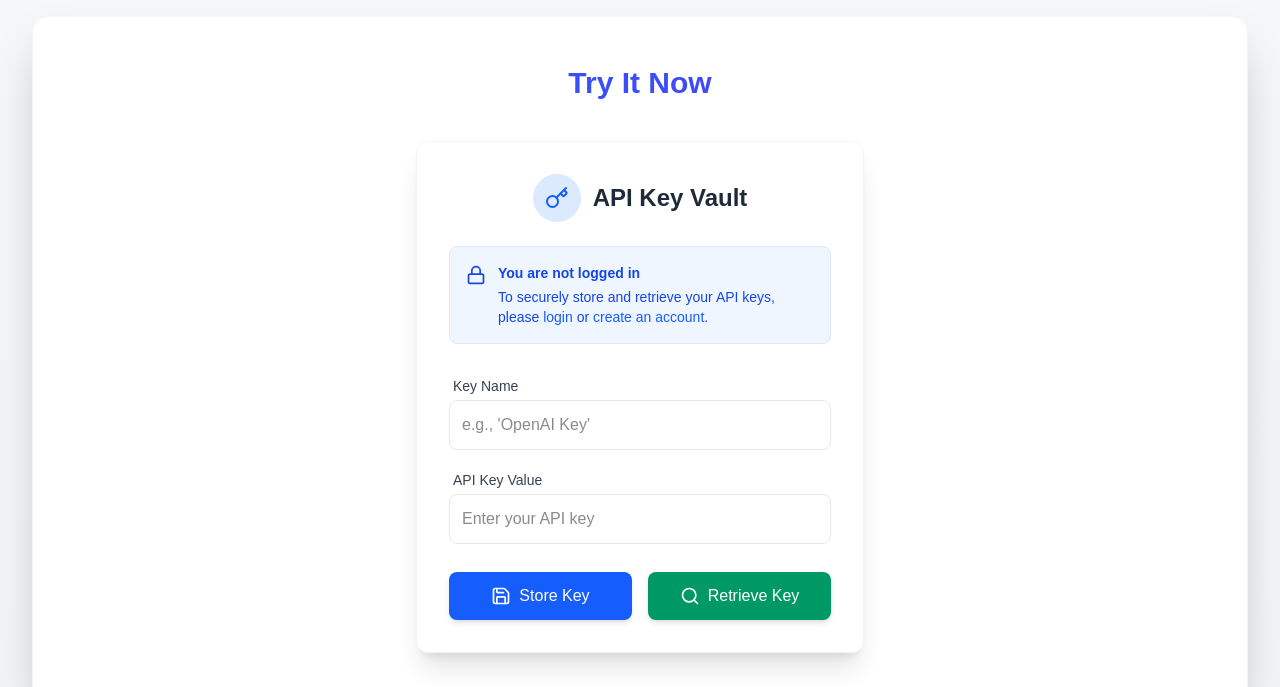
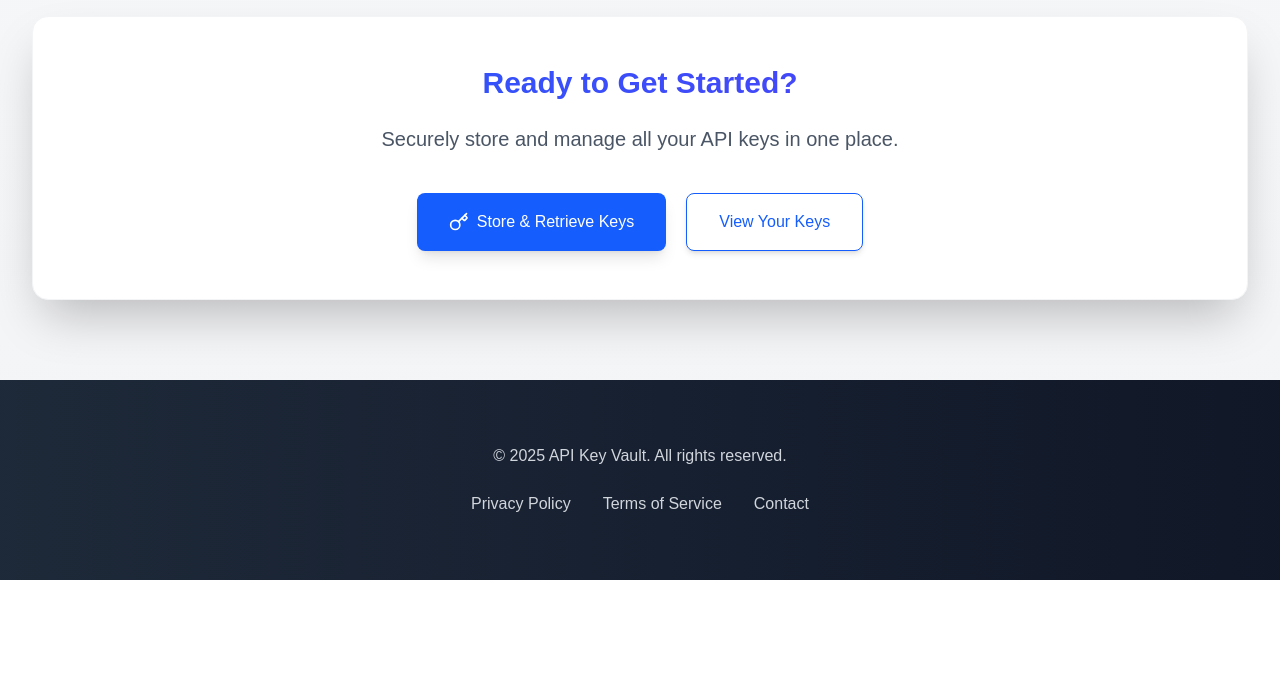
Before and after one commit to A-Shalchian/api-key-vault, a Next.js app: page / in a window 1280 px wide. Shown: the part 1072-1759 px from the top of the page. After the commit the page ends 1652 px from the top, so only its background shows below. Built offline with nearby package versions, Linux system fonts and the light colour scheme; no server answers.

Commit message:
updated homepage, removed the initial api-vault

```diff
--- a/app/page.tsx
+++ b/app/page.tsx
@@ -1,6 +1,5 @@
 import Link from 'next/link';
-import KeyVault from './components/KeyVault';
-import { Lock, Calendar, Shield, ChevronRight } from 'lucide-react';
+import { Lock, Calendar, Shield, ChevronRight, Key } from 'lucide-react';
 
 export default function Home() {
   return (
@@ -57,12 +56,22 @@ export default function Home() {
         </div>
       </section>
 
-      {/* Key Vault Tool Section */}
+      {/* Call to Action Section */}
       <section className="py-20 px-4 sm:px-6 lg:px-8 max-w-7xl mx-auto">
         <div className="bg-white rounded-2xl shadow-2xl overflow-hidden border border-gray-100">
-          <div className="p-8 sm:p-12">
-            <h2 className="text-3xl font-bold text-center mb-10 bg-clip-text text-transparent bg-gradient-to-r from-blue-600 to-indigo-600">Try It Now</h2>
-            <KeyVault />
+          <div className="p-8 sm:p-12 text-center">
+            <h2 className="text-3xl font-bold mb-6 bg-clip-text text-transparent bg-gradient-to-r from-blue-600 to-indigo-600">Ready to Get Started?</h2>
+            <p className="text-xl text-gray-600 max-w-2xl mx-auto mb-10">Securely store and manage all your API keys in one place.</p>
+
+            <div className="flex flex-col sm:flex-row justify-center gap-5">
+              <Link href="/store-key" className="group px-8 py-4 rounded-lg bg-blue-600 text-white font-medium hover:bg-blue-700 transition-all shadow-lg hover:shadow-xl flex items-center justify-center space-x-2">
+                <Key className="h-5 w-5" />
+                <span>Store & Retrieve Keys</span>
+              </Link>
+              <Link href="/keys" className="px-8 py-4 rounded-lg bg-white text-blue-600 font-medium border border-blue-600 hover:bg-blue-50 transition-all shadow-md hover:shadow-lg">
+                <span>View Your Keys</span>
+              </Link>
+            </div>
           </div>
         </div>
       </section>
```
